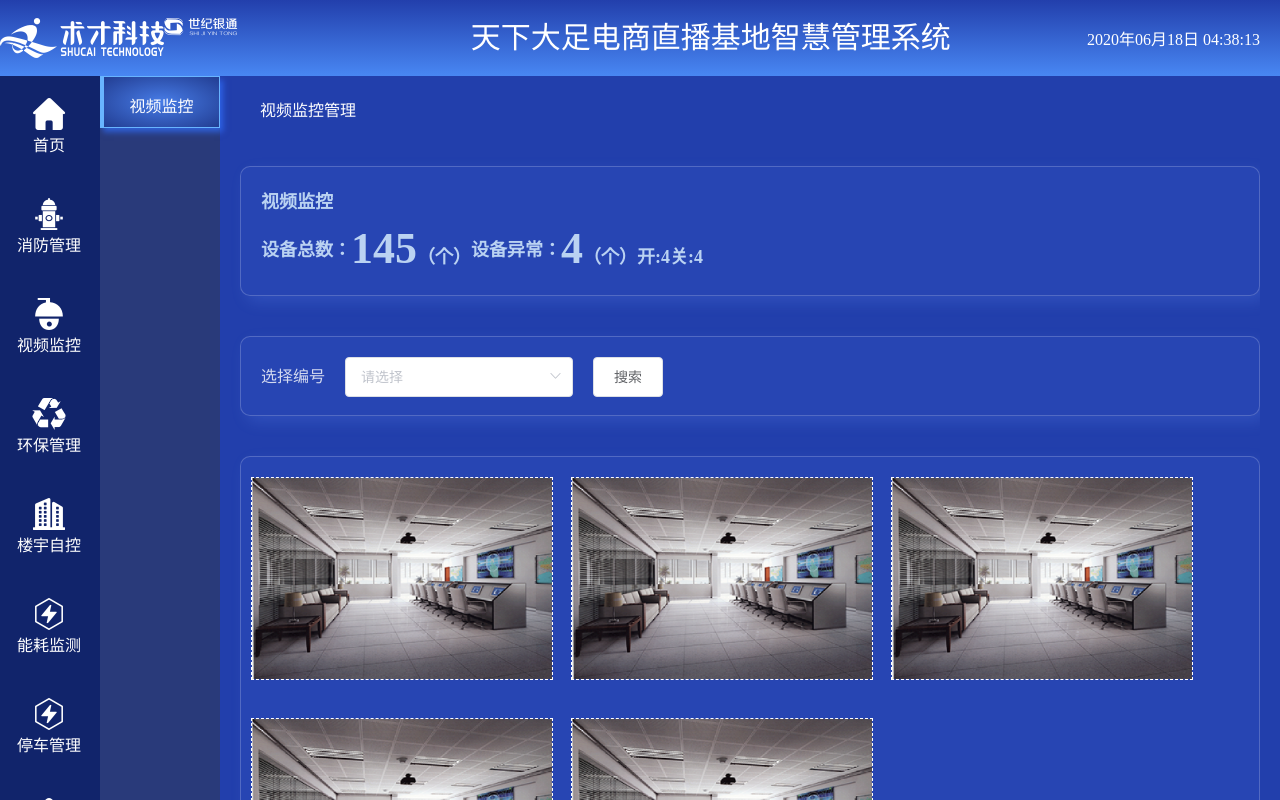
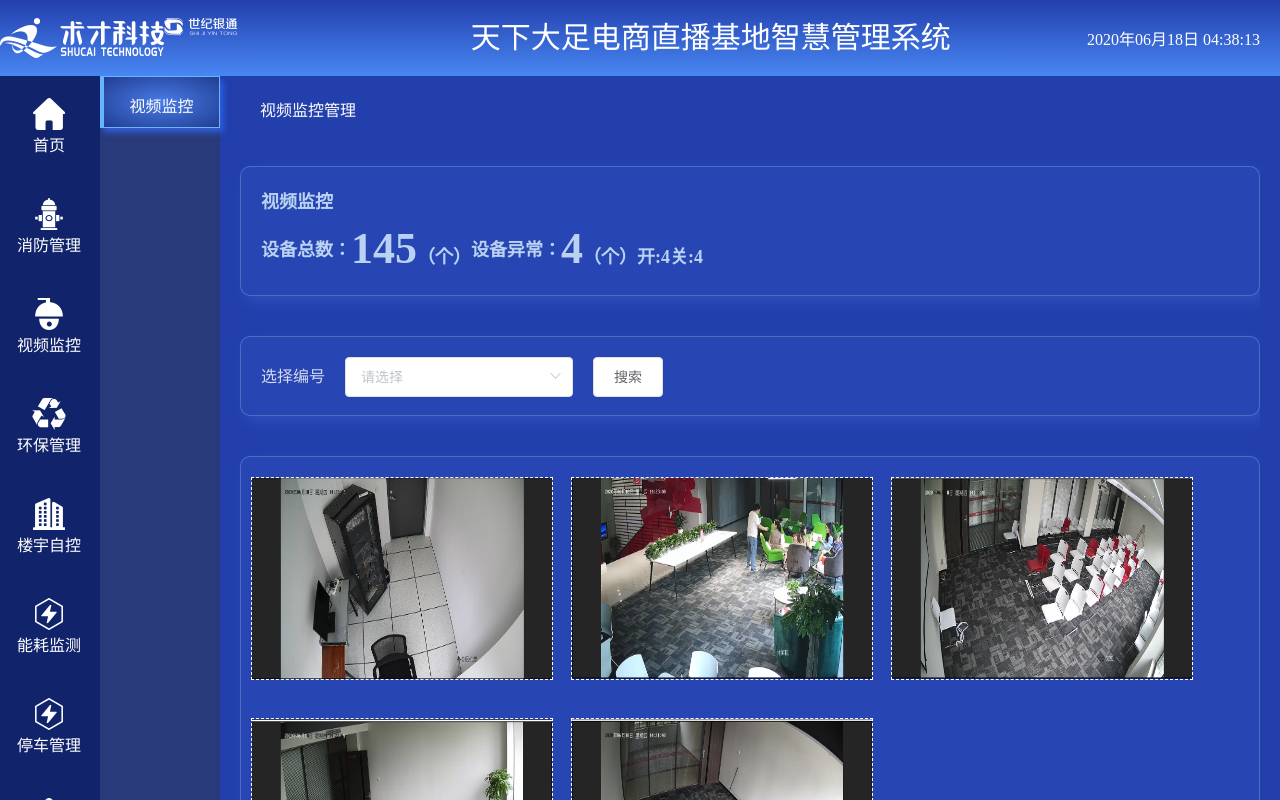
Before and after one commit to githubfengbozhang/e-commerce, a Vue app: page /#/videoSurveillance in a window 1280 px wide. Shown: the top 800 px of the page. Built offline with nearby package versions, Linux system fonts and the light colour scheme.

Commit message:
提交图片

```diff
--- a/src/components/DialogVideo/index.vue
+++ b/src/components/DialogVideo/index.vue
@@ -6,11 +6,16 @@
       </div>
       <!-- <div class="text">位置{{index}}</div> -->
     </div>
-    <el-dialog title="提示" :visible.sync="dialogVisible" v-if="dialogVisible" width="70%">
+    <el-dialog title="提示"
+               :visible.sync="dialogVisible"
+               v-if="dialogVisible"
+               width="70%">
       <card-player :videoUrl="video"></card-player>
-      <span slot="footer" class="dialog-footer">
+      <span slot="footer"
+            class="dialog-footer">
         <el-button @click="dialogVisible = false">取 消</el-button>
-        <el-button type="primary" @click="dialogVisible = false">确 定</el-button>
+        <el-button type="primary"
+                   @click="dialogVisible = false">确 定</el-button>
       </span>
     </el-dialog>
   </div>
@@ -27,7 +32,7 @@ export default {
     propsVideo: Object
   },
 
-  data() {
+  data () {
     return {
       url:
         "http://192.168.1.12:38080/iscvideo/http-flv/live/A010102-00008.flv?vhost=zlmediakit",
@@ -45,7 +50,7 @@ export default {
   watch: {
     propsVideo: {
       immediate: true,
-      handler(newValue, oldValue) {
+      handler (newValue, oldValue) {
         if (newValue !== oldValue) {
           this.video = newValue.url;
           this.index = newValue.id;
@@ -71,11 +76,10 @@ export default {
     }
   },
   methods: {
-    clickVideo() {
+    clickVideo () {
       this.vide(this.video, this.index);
     },
-    vide(video, id) {
-      debugger;
+    vide (video, id) {
       let that = this;
       axios
         .get(
--- a/src/components/DialogVideoList/index.vue
+++ b/src/components/DialogVideoList/index.vue
@@ -7,11 +7,16 @@
       {{url}}
       <!-- <div class="text">位置{{index}}</div> -->
     </div>
-    <el-dialog title="提示" :visible.sync="dialogVisible" v-if="dialogVisible" width="70%">
+    <el-dialog title="提示"
+               :visible.sync="dialogVisible"
+               v-if="dialogVisible"
+               width="70%">
       <card-player :videoUrl="video"></card-player>
-      <span slot="footer" class="dialog-footer">
+      <span slot="footer"
+            class="dialog-footer">
         <el-button @click="dialogVisible = false">取 消</el-button>
-        <el-button type="primary" @click="dialogVisible = false">确 定</el-button>
+        <el-button type="primary"
+                   @click="dialogVisible = false">确 定</el-button>
       </span>
     </el-dialog>
   </div>
@@ -27,12 +32,17 @@ export default {
   props: {
     propsVideo: Object
   },
-  data() {
+  data () {
     return {
       // url:
       //   "http://192.168.1.12:38080/iscvideo/http-flv/live/A010102-00001.flv?vhost=zlmediakit",
       url: "",
-      src: require("../../assets/img/vide.png"),
+      src: '',
+      img1: require("../../assets/img/sp1.png"),
+      img2: require("../../assets/img/sp2.png"),
+      img3: require("../../assets/img/sp3.png"),
+      img4: require("../../assets/img/sp4.png"),
+      img5: require("../../assets/img/sp5.png"),
       dialogVisible: false,
       video: "",
       index: ""
@@ -41,22 +51,37 @@ export default {
   watch: {
     propsVideo: {
       immediate: true,
-      handler(newValue, oldValue) {
+      handler (newValue, oldValue) {
         if (newValue !== oldValue) {
-          debugger;
           this.video = newValue.url;
           this.index = newValue.id;
+          switch (this.index) {
+            case 2:
+              this.src = this.img1;
+              break;
+            case 5:
+              this.src = this.img2;
+              break;
+            case 6:
+              this.src = this.img3;
+              break;
+            case 7:
+              this.src = this.img4;
+              break;
+            case 8:
+              this.src = this.img5;
+              break;
+          }
         }
       }
     }
   },
-  mounted() {},
+  mounted () { },
   methods: {
-    clickVideo() {
+    clickVideo () {
       this.vide(this.video, this.index);
     },
-    vide(video, id) {
-      debugger;
+    vide (video, id) {
       let that = this;
       axios
         .get(
--- a/src/views/videoSurveillance/index.vue
+++ b/src/views/videoSurveillance/index.vue
@@ -25,17 +25,23 @@
     <div class="flex">
       <div class="circular-fir-min">
         <span class="selectText">选择编号</span>
-        <el-select v-model="value" placeholder="请选择">
-          <el-option label="1" value="1"></el-option>
-          <el-option label="2" value="2"></el-option>
-          <el-option label="3" value="3"></el-option>
+        <el-select v-model="value"
+                   placeholder="请选择">
+          <el-option label="1"
+                     value="1"></el-option>
+          <el-option label="2"
+                     value="2"></el-option>
+          <el-option label="3"
+                     value="3"></el-option>
         </el-select>
         <el-button class="button-query">搜索</el-button>
       </div>
     </div>
     <div class="flex">
       <div class="circular-fir-maxBox">
-        <DialogVideo v-for="(item,index) in videoList" :key="index" :propsVideo="item" />
+        <DialogVideo v-for="(item,index) in videoList"
+                     :key="index"
+                     :propsVideo="item" />
       </div>
     </div>
   </div>
@@ -49,7 +55,7 @@ export default {
   components: {
     DialogVideo
   },
-  data() {
+  data () {
     return {
       videoList: [
         {
@@ -80,12 +86,11 @@ export default {
       }
     };
   },
-  mounted() {
+  mounted () {
     // this.init();
   },
   methods: {
-    clickVideo(video, id) {
-      debugger;
+    clickVideo (video, id) {
       this.vide(video, id);
     },
     // init() {
@@ -93,8 +98,7 @@ export default {
     //     this.vide(item.url, item.id);
     //   });
     // },
-    vide(video, id) {
-      debugger;
+    vide (video, id) {
       let that = this;
       axios
         .get(
```
Also changed, not shown: 2 other files (tests, documents, lock files or other folders).
